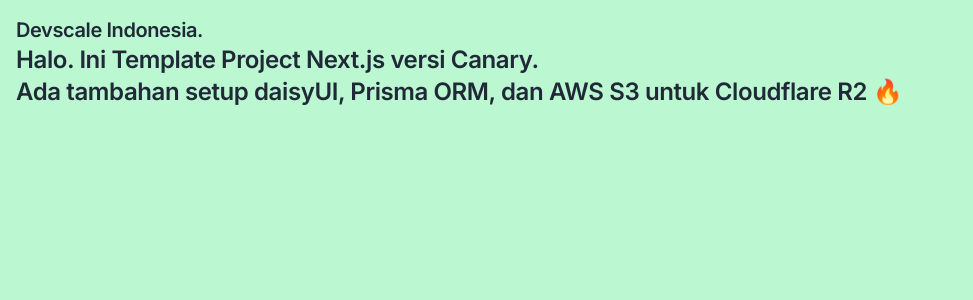
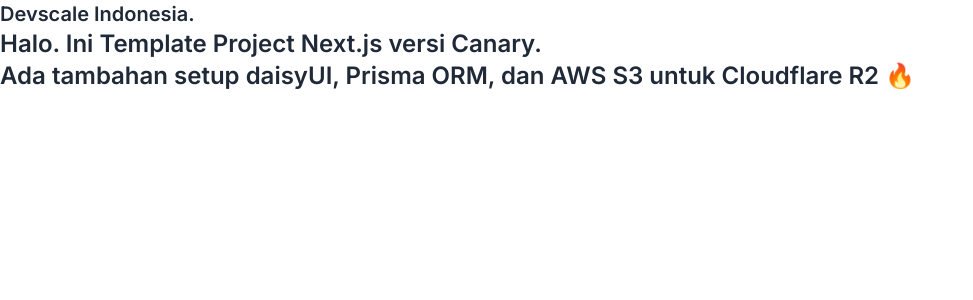
Before and after one commit to naputami/SportSphere, a Next.js app: page / in a window 1280 px wide. Shown: the top 300 px of the page, without its empty margins (0-973 px from the left). Built offline with nearby package versions, Linux system fonts and the light colour scheme.

Commit message:
delete template code

```diff
--- a/src/styles/globals.css
+++ b/src/styles/globals.css
@@ -1,9 +1,3 @@
 @tailwind base;
 @tailwind components;
 @tailwind utilities;
-
-@layer base {
-  body {
-    @apply bg-green-200 min-h-dvh p-4 tracking-tight;
-  }
-}
```
